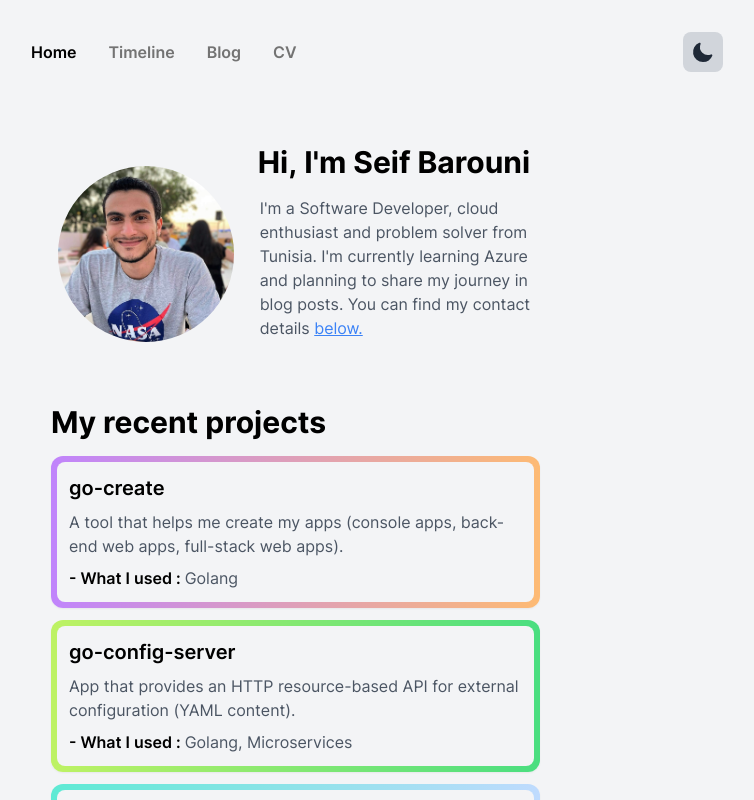
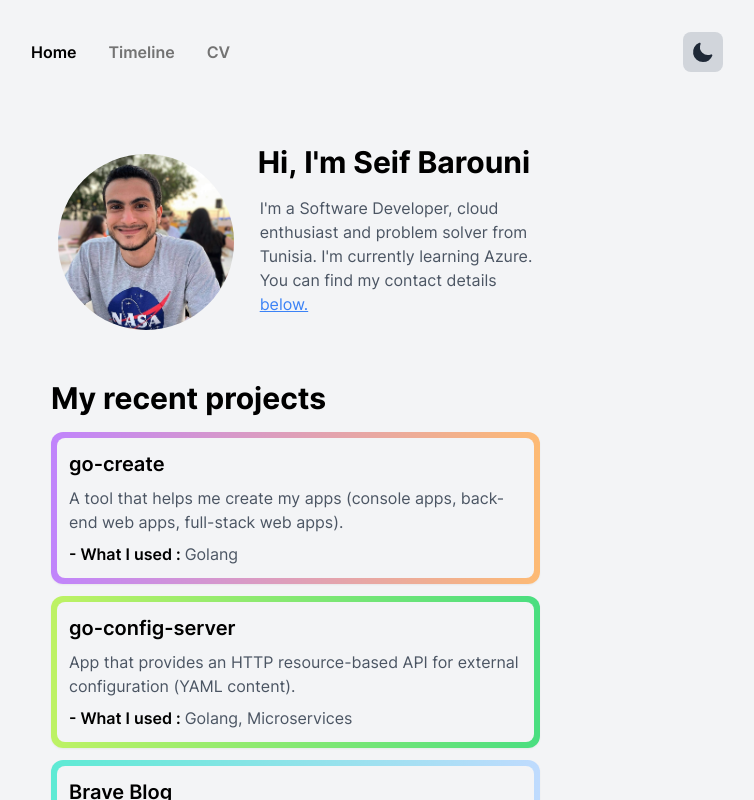
Before and after one commit to Seifbarouni/seifbarouni.live, a Next.js app: page / in a window 1280 px wide. Shown: the top 800 px of the page, without its empty margins (269-1023 px from the left). Built offline with nearby package versions, Linux system fonts and the light colour scheme; what tailwindcss-no-scrollbar would draw is missing.

Commit message:
layout update

```diff
--- a/components/shared/Layout.tsx
+++ b/components/shared/Layout.tsx
@@ -55,17 +55,6 @@ const Layout: React.FC<LayoutProps> = ({ children, selected }) => {
               Timeline
             </div>
           </Link>
-          <a href="#" className="sm:flex hidden">
-            <div
-              className={`${
-                selected === 'blog'
-                  ? 'dark:text-neutral-200'
-                  : 'dark:text-neutral-500 text-neutral-500'
-              } cursor-pointer hover:ease-in duration-150 dark:hover:bg-zinc-700 hover:bg-neutral-200 rounded-lg py-1 px-3 font-semibold dark:hover:text-neutral-200`}
-            >
-              Blog
-            </div>
-          </a>
           <a href="/cv.pdf" download>
             <div
               className={`${
--- a/data/blog/learning-azure-notes.mdx
+++ /dev/null
@@ -1 +0,0 @@
-# hello
--- a/pages/index.tsx
+++ b/pages/index.tsx
@@ -29,8 +29,8 @@ export default function Home() {
             </h1>
             <h2 className="text-gray-600 dark:text-gray-400 pt-4 ml-0.5 md:w-2/3 mb-16">
               I'm a Software Developer, cloud enthusiast and problem solver from
-              Tunisia. I'm currently learning Azure and planning to share my
-              journey in blog posts. You can find my contact details{' '}
+              Tunisia. I'm currently learning Azure. You can find my contact
+              details{' '}
               <a
                 href="#footer"
                 className="text-blue-500 underline hover:cursor-pointer"
--- a/utils/mdx.ts
+++ /dev/null
@@ -1,2 +0,0 @@
-export {}
-let x = ''
```
